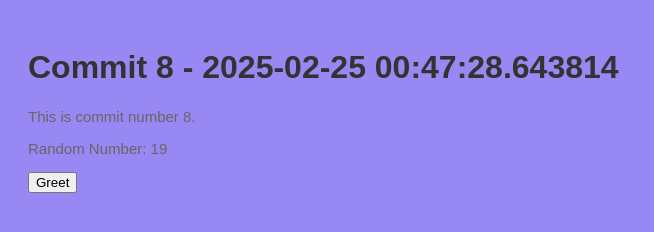
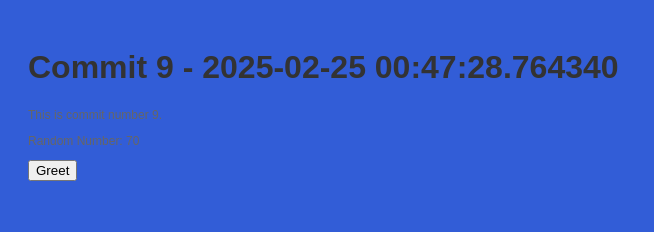
Before and after one commit to stiffs95/myrep-repo-20250225004722, a plain HTML site: page index.html in a window 1280 px wide. Shown: the whole page, without its empty margins (0-654 px from the left). Drawn offline with Linux system fonts and the light colour scheme.

Commit message:
📝 Commit 9 with HTML, CSS, and JS

```diff
--- a/index.html
+++ b/index.html
@@ -2,13 +2,13 @@
     <!DOCTYPE html>
     <html>
     <head>
-        <title>Commit 8 - 2025-02-25 00:47:28.643814</title>
+        <title>Commit 9 - 2025-02-25 00:47:28.764340</title>
         <link rel="stylesheet" href="style.css">
     </head>
     <body>
-        <h1>Commit 8 - 2025-02-25 00:47:28.643814</h1>
-        <p>This is commit number 8.</p>
-        <p>Random Number: 19</p>
+        <h1>Commit 9 - 2025-02-25 00:47:28.764340</h1>
+        <p>This is commit number 9.</p>
+        <p>Random Number: 70</p>
         <button onclick="greet()">Greet</button>
         <script src="script.js"></script>
     </body>
--- a/script.js
+++ b/script.js
@@ -2,4 +2,4 @@
     function greet() {
         alert('Hello from commit ' + commitNumber + '!');
     }
-    var commitNumber = 8;
+    var commitNumber = 9;
--- a/style.css
+++ b/style.css
@@ -1,7 +1,7 @@
 
     body {
         font-family: Arial, sans-serif;
-        background-color: #9888f3;
+        background-color: #325dd7;
         padding: 20px;
     }
     h1 {
@@ -9,5 +9,5 @@
     }
     p {
         color: #666;
-        font-size: 15px;
+        font-size: 12px;
     }
```
